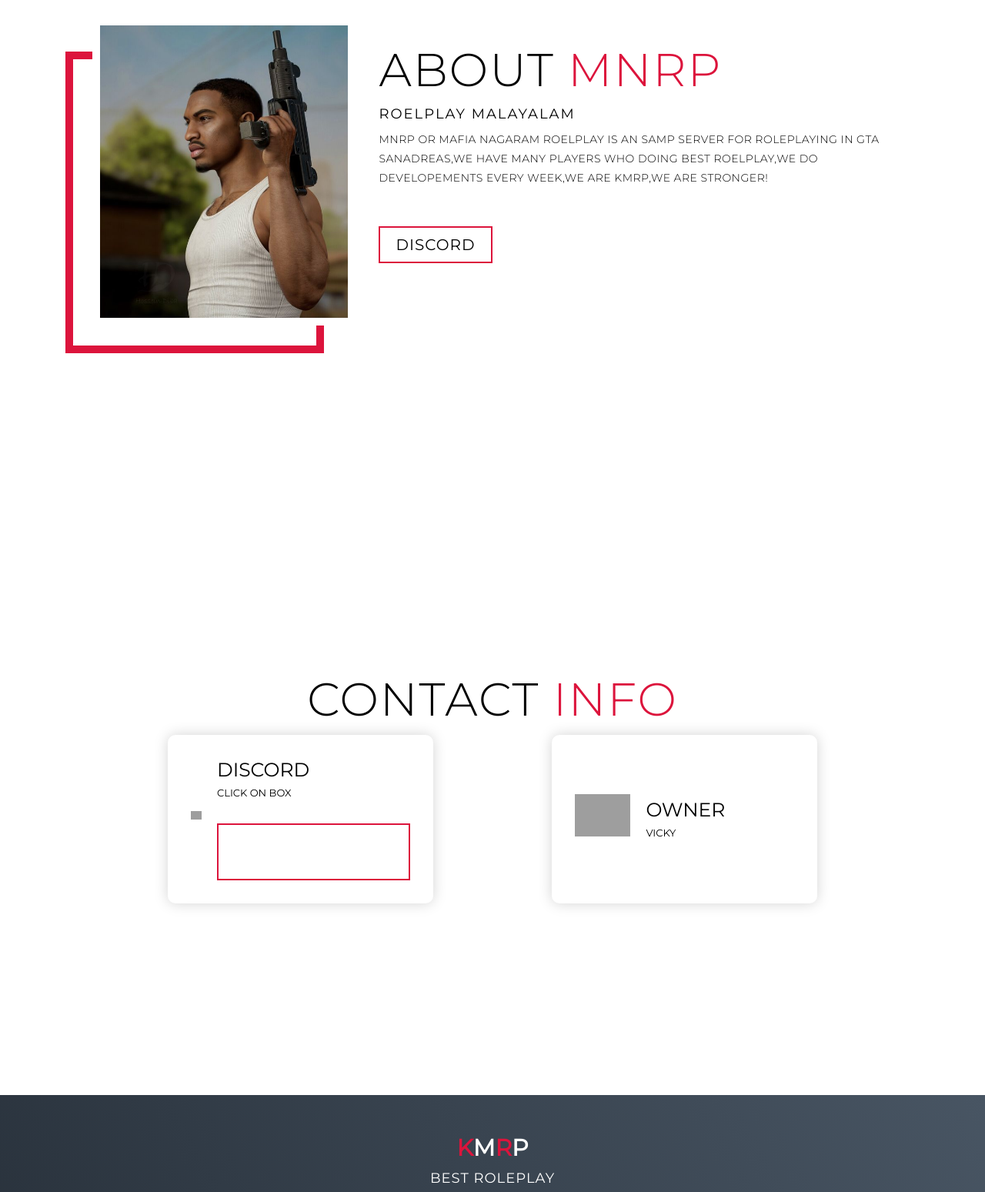
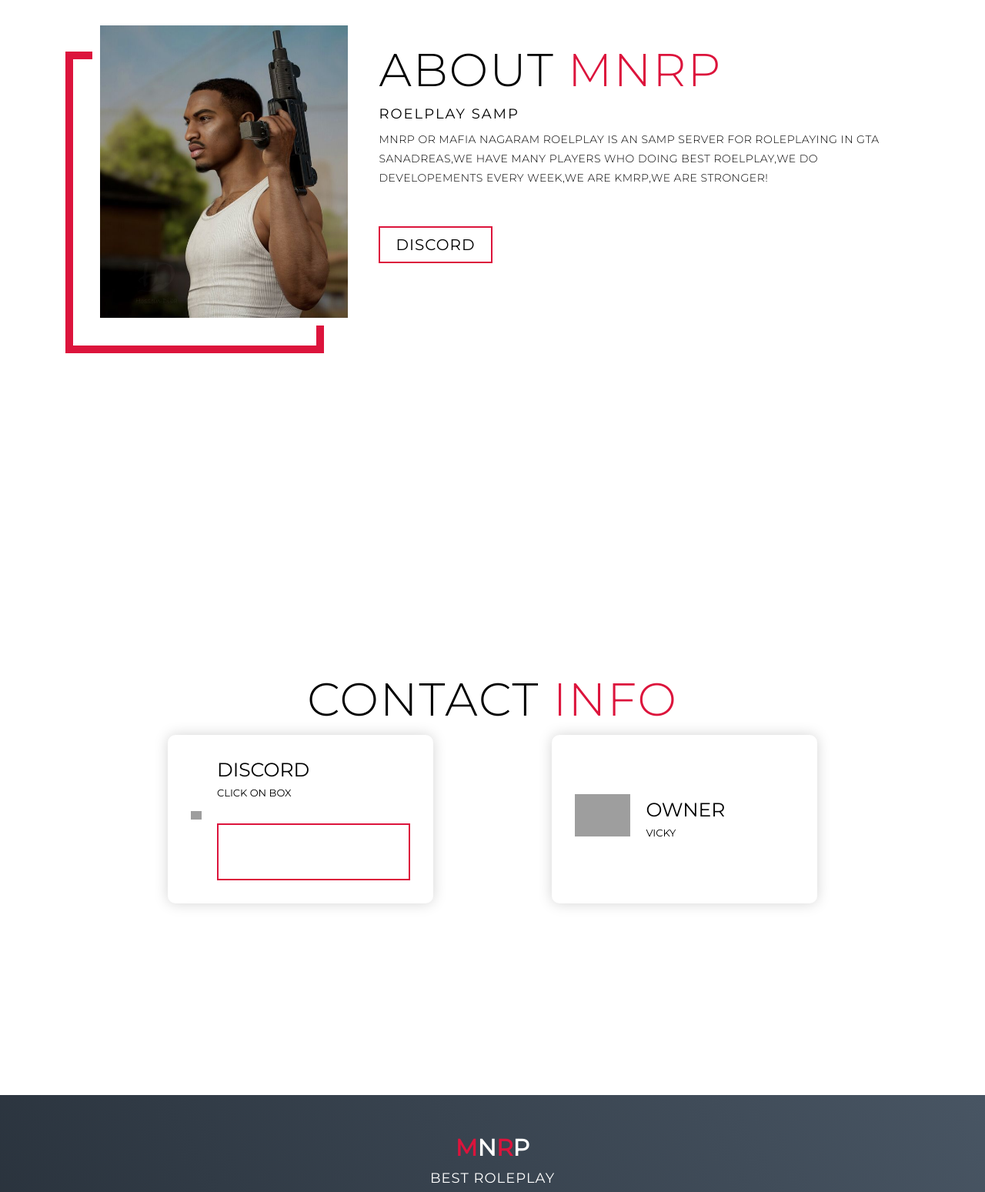
Before and after one commit to Noufaljamanbaab/xdbrohinice, a plain HTML site: page index.html in a window 1280 px wide. Shown: the part 2900-4449 px from the top of the page at 77% size. Drawn offline with Linux system fonts and the light colour scheme; grey boxes are pictures that could not be loaded.

Commit message:
Update index.html

```diff
--- a/index.html
+++ b/index.html
@@ -127,7 +127,7 @@
       </div>
       <div class="col-right">
         <h1 class="section-title">About <span>MNRP</span></h1>
-        <h2>ROELPLAY MALAYALAM</h2>
+        <h2>ROELPLAY SAMP</h2>
         <p>MNRP OR MAFIA NAGARAM ROELPLAY IS AN SAMP SERVER FOR ROLEPLAYING IN GTA SANADREAS,WE HAVE MANY PLAYERS WHO DOING BEST ROELPLAY,WE DO DEVELOPEMENTS EVERY WEEK,WE ARE KMRP,WE ARE STRONGER!</p>
         <a href="https://discord.gg/znzBmavphw" class="cta">DISCORD</a>
       </div>
@@ -170,7 +170,7 @@
   <section id="footer">
     <div class="footer container">
       <div class="brand">
-        <h1><span>K</span>M<span>R</span>P</h1>
+        <h1><span>M</span>N<span>R</span>P</h1>
       </div>
       <h2>BEST ROLEPLAY</h2>
       <div class="social-icon">
```
